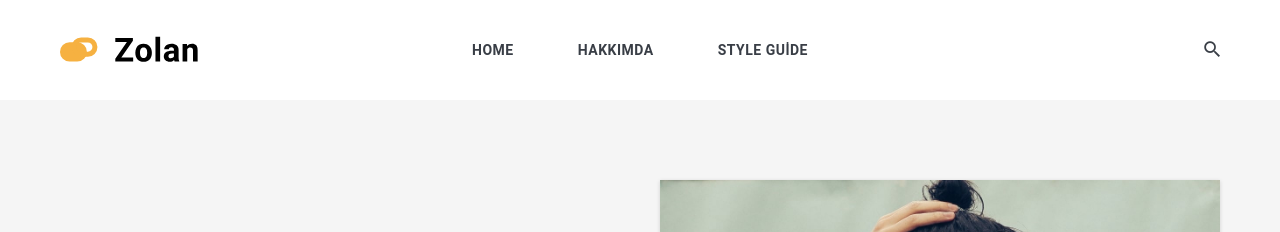
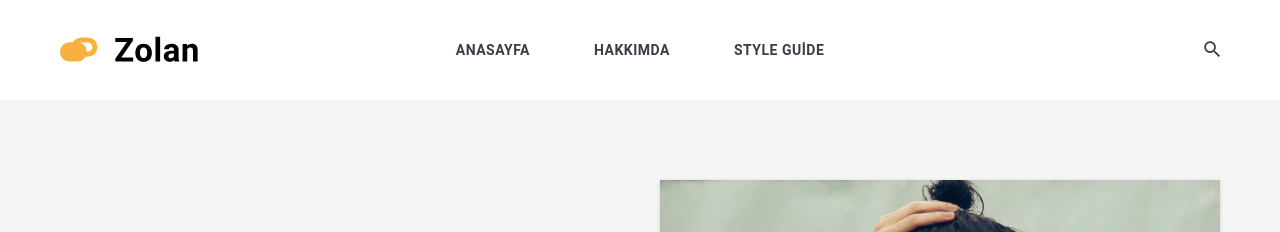
Before and after one commit to efekaanaltas/blog, a Jekyll site: the page built from index.html, in a window 1280 px wide and 900 px high. Shown: the top 232 px of the window. Built offline with Jekyll 4.4.1, drawn with Linux system fonts in a browser that asks for light colours; nearby versions of some CDN libraries; the list of posts is cut into pages by our own code.

Commit message:
Localized

```diff
--- a/_includes/header.html
+++ b/_includes/header.html
@@ -25,7 +25,7 @@
 
             <ul class="nav__list list-reset">
               <li class="nav__item">
-                <a href="{{site.baseurl}}/" class="nav__link">Home</a>
+                <a href="{{site.baseurl}}/" class="nav__link">Anasayfa</a>
               </li>
               {% for page in site.pages %}
                 {% unless page.name == 'tags.html' or page.name == '404.html' %}
```
